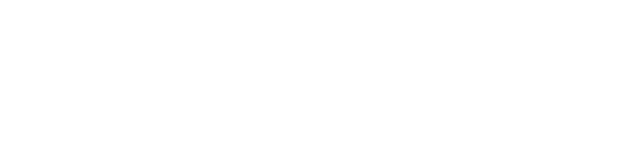
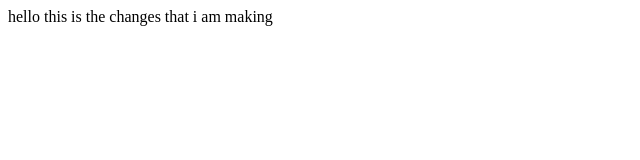
Before and after one commit to RohanNOn/demorepo, a plain HTML site: page index.html in a window 1280 px wide. Shown: the whole page, without its empty margins (0-640 px from the left). Drawn offline with Linux system fonts and the light colour scheme.

```diff
--- a/index.html
+++ b/index.html
@@ -6,6 +6,7 @@
     <title>Document</title>
 </head>
 <body>
+    hello this is the changes that i am making
 
 </body>
 </html>
```
